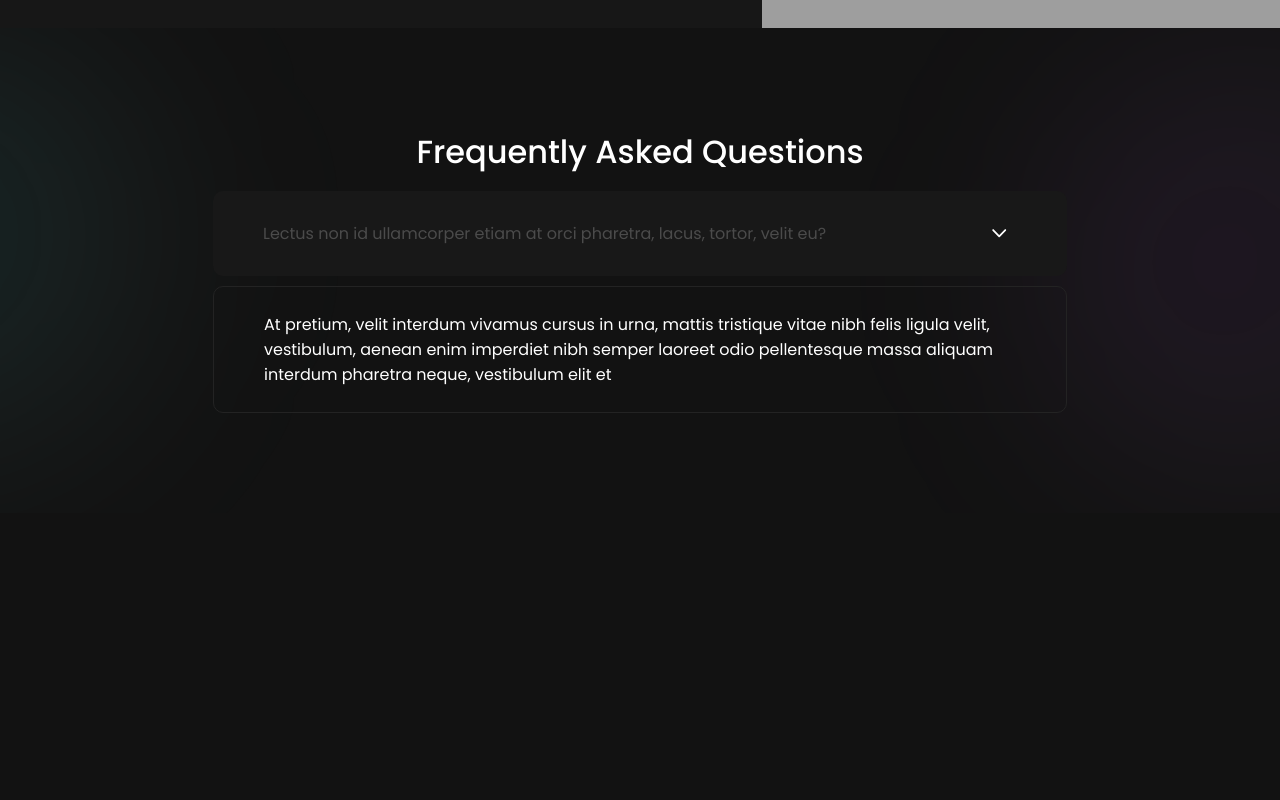
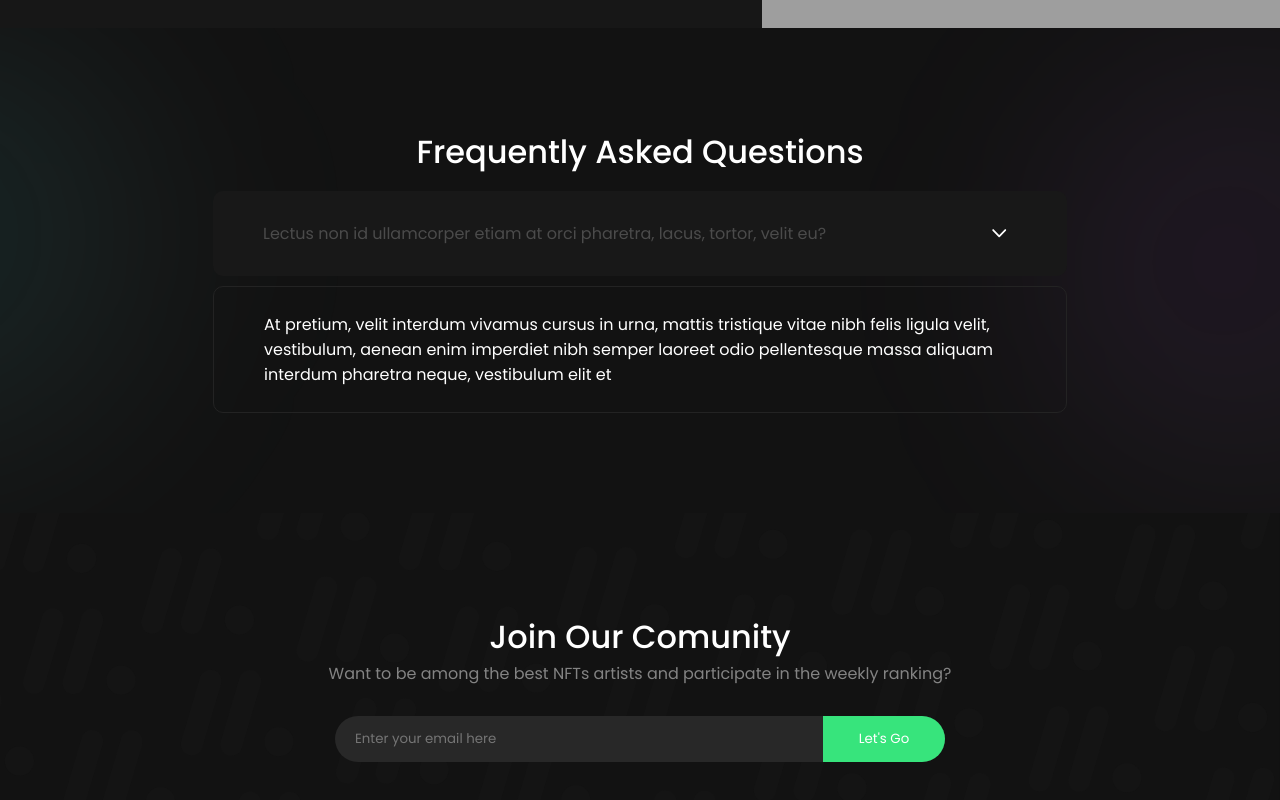
Before and after one commit to jojrms/landing-page-crypto-bull, a React (Create React App) app: page / in a window 1280 px wide. Shown: the part 3205-4005 px from the top of the page. Before the commit the page ends 3718 px from the top, so only its background shows below. Built offline with nearby package versions, Linux system fonts and the light colour scheme; grey boxes are pictures that could not be loaded.

Commit message:
feat: Ending Community component

```diff
--- a/src/App.js
+++ b/src/App.js
@@ -1,6 +1,7 @@
 import AboutUs from "./components/pages/AboutUs";
 import BrowsePossibilities from "./components/pages/BrowsePossibilities";
 import Collections from "./components/pages/Collections";
+import Community from "./components/pages/Community";
 import Header from "./components/pages/Header";
 import NFTCategories from "./components/pages/NFTCategories";
 import Presentation from "./components/pages/Presentation";
@@ -20,6 +21,7 @@ function App() {
         <BrowsePossibilities/>
         <TheBeatBull/>
         <Questions/>
+        <Community/>
       </div>
     </LanguageProvider>
 
--- a/src/components/languages/en.json
+++ b/src/components/languages/en.json
@@ -39,5 +39,10 @@
     },
     "Questions": {
         "Title": "Frequently Asked Questions"
+    },
+    "Community": {
+        "Title": "Join Our Comunity",
+        "Subtitle": "Want to be among the best NFTs artists and participate in the weekly ranking?",
+        "EnterYourEmailHere": "Enter your email here"
     }
 }
--- a/src/components/languages/pt.json
+++ b/src/components/languages/pt.json
@@ -39,5 +39,10 @@
     },
     "Questions": {
         "Title": "Perguntas Frequentes"
+    },
+    "Community": {
+        "Title": "Entre para nossa comunidade",
+        "Subtitle": "Quer estar entre os melhores artistas de NFTs e participar do ranking semanal?",
+        "EnterYourEmailHere": "Insira seu email aqui"
     }
 }
--- /dev/null
+++ b/src/components/pages/Community.jsx
@@ -0,0 +1,31 @@
+import { useContext } from 'react';
+import {
+    Title
+} from '../styles/BrowsePossibilities.style';
+import {
+    Background,
+    Subtitle,
+    InputGrid,
+    Input,
+    ButtonSend
+} from '../styles/Community.style';
+
+import Bull from '../images/TheBeatBull/Bull.png'
+import { LanguageContext } from '../../language.context.js';
+
+export default function Community(){
+
+    const { translations } = useContext(LanguageContext);
+
+    return(
+        <Background>
+            <Title>{translations.Community.Title}</Title>
+            <Subtitle>{translations.Community.Subtitle}</Subtitle>
+
+            <InputGrid>
+                <Input placeholder={translations.Community.EnterYourEmailHere}/>
+                <ButtonSend>Let's Go</ButtonSend>
+            </InputGrid>
+        </Background>
+    )
+}
--- a/src/components/pages/TheBeatBull.jsx
+++ b/src/components/pages/TheBeatBull.jsx
@@ -1,4 +1,7 @@
 import { useContext } from 'react';
+import {
+    Title,
+} from '../styles/BrowsePossibilities.style';
 import {
     Background,
     TextBackground,
--- /dev/null
+++ b/src/components/styles/Community.style.js
@@ -0,0 +1,46 @@
+import styled from 'styled-components';
+import BackgroundImage from '../images/Community/Background.svg';
+
+export const Background = styled.section`
+    width: 100%;
+    min-height: 100px;
+    display: grid;
+    padding: 100px 30px;
+    background-image: url(${BackgroundImage});
+    background-size: cover;
+    align-items: center;
+    justify-items: center;
+`
+
+export const Subtitle = styled.p`
+    width: fit-content;
+    font-size: 16px;
+    color: rgba(255, 255, 255, 0.48);
+`
+
+export const InputGrid = styled.div`
+    width: 50%;
+    display: grid;
+    grid-template-columns: 80% auto;
+    overflow: hidden;
+    border-radius: 30px;
+    background-color: #282828;
+    margin-top: 30px;
+`
+export const Input = styled.input`
+    width: 100%;
+    height: 100%;
+    background-color: transparent;
+    outline: none;
+    border: none;
+    color: white;
+    padding: 0px 20px;
+
+    &:placeholder{
+        color: rgba(255, 255, 255, 0.22);
+    }
+`
+export const ButtonSend = styled.button`
+    background-color: #37E47C;
+    padding: 13px 25px;
+`
```
Also changed, not shown: src/components/images/Community/Background.svg (added).
